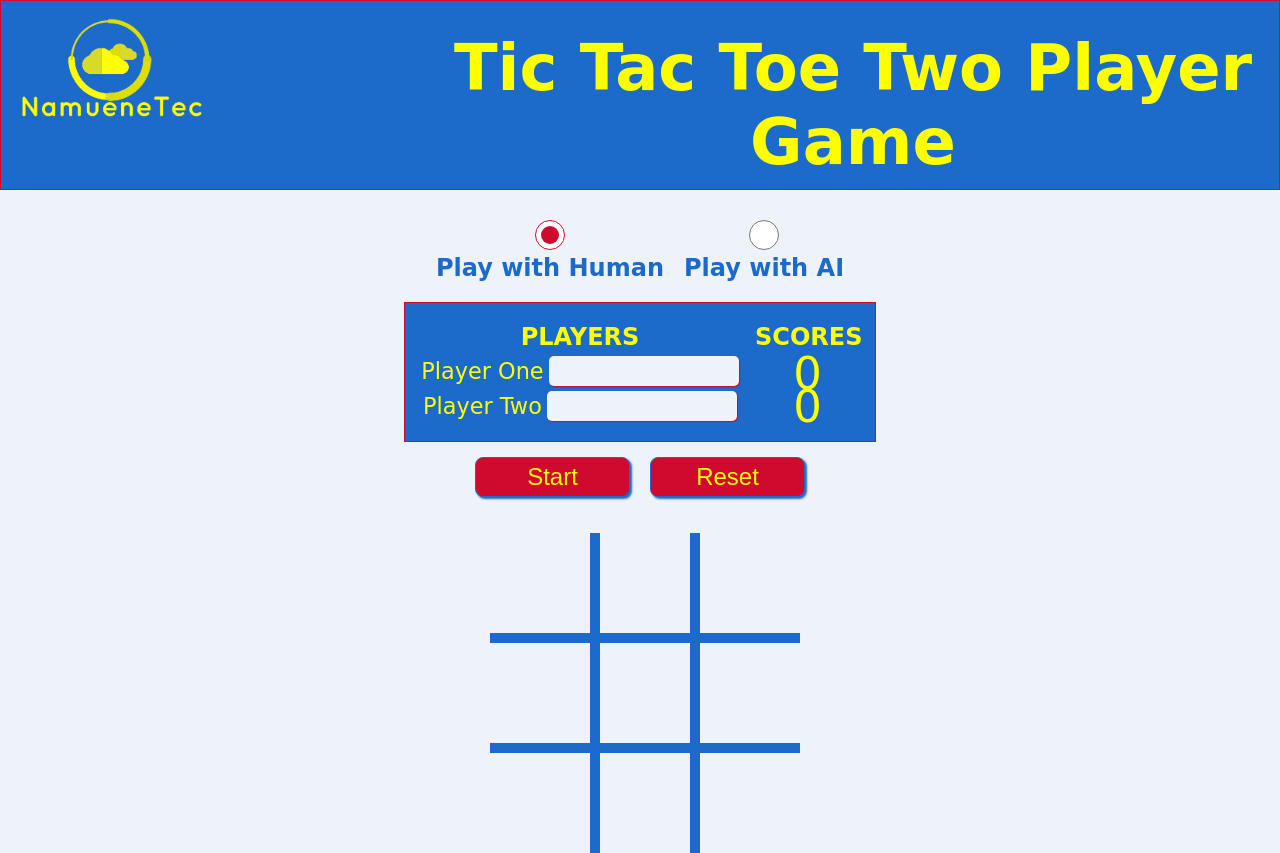
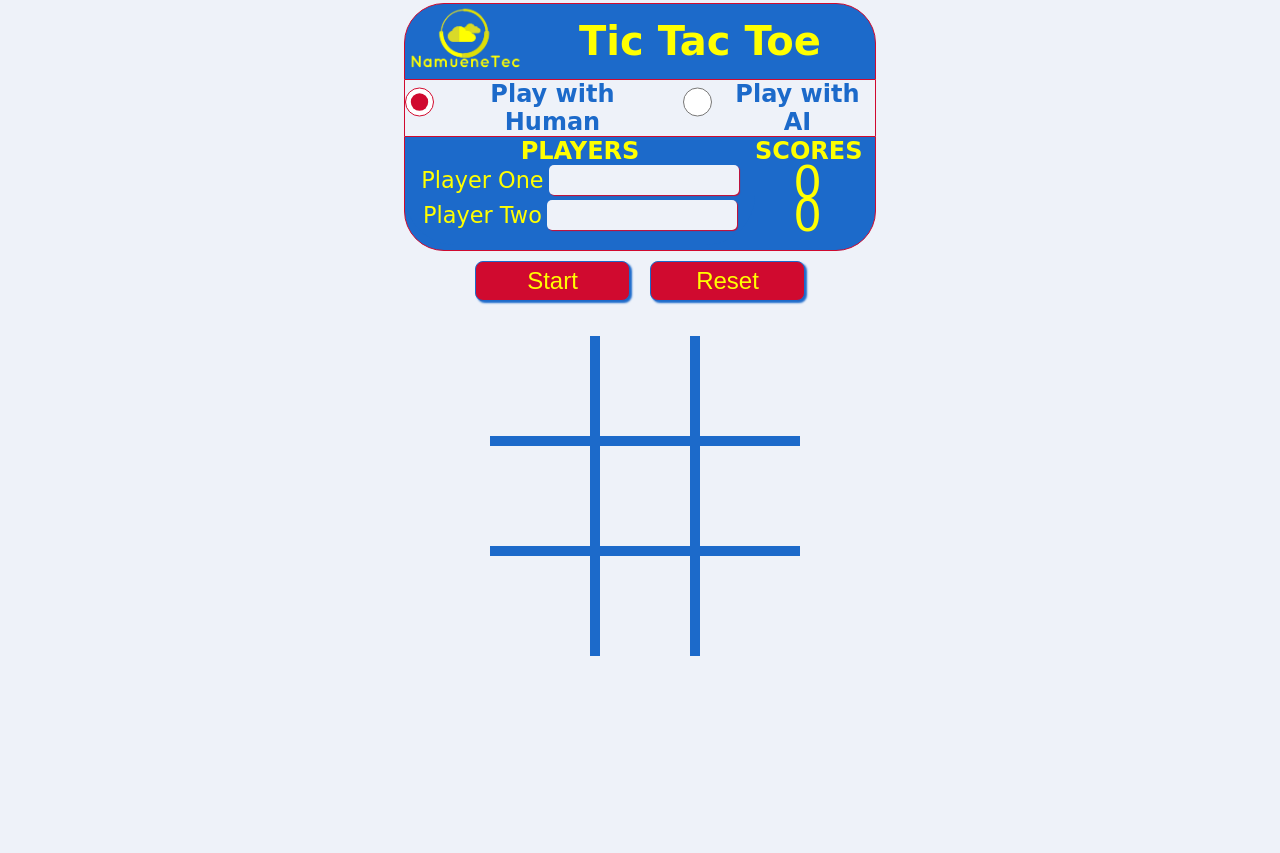
Before and after one commit to kato2025/tictactoe, a plain HTML site: page index.html in a window 1280 px wide. After the commit the page ends 800 px from the top, so only its background shows below. Drawn offline with Linux system fonts and the light colour scheme; a web font is replaced by a local one.

Commit message:
Add index.html styles.css

```diff
--- a/index.html
+++ b/index.html
@@ -13,18 +13,14 @@
   <!--Header-->
   <div class="header">
     <img class="headerImage" src="./siteLogo.png" alt="">
-    <h1 class="mainHeading">Tic Tac Toe Two Player Game</h1>
+    <h1 class="mainHeading">Tic Tac Toe</h1>
   </div>
   <!--Gamer Choice-->
   <div class="gamerChoice">
-    <div class="human"> <!--Play with human-->
-      <input type="radio" name="playerOption" id="playWithHuman" checked>
-      <label class="playHuman" for="playWithHuman">Play with Human</label>
-    </div>
-    <div class="AI"> <!--Play with AI-->
-      <input type="radio" name="playerOption" id="playWithAI">
-      <label class="playAI" for="playWithAI">Play with AI</label>
-    </div>
+    <input type="radio" name="playerOption" id="playWithHuman" checked>
+    <label class="playHuman" for="playWithHuman">Play with Human</label>
+    <input type="radio" name="playerOption" id="playWithAI">
+    <label class="playAI" for="playWithAI">Play with AI</label>
   </div>
   <!--Players, Scores and Results-->
   <div class="playersScoresAndResults">
--- a/styles.css
+++ b/styles.css
@@ -24,36 +24,44 @@ body {      /* body styles */
 }
 /* Header styles */
 .header {       /* Main header styles */
-    display: grid;
-    grid-template-columns: 1fr 2fr;
-    gap: 10px;
-    margin-bottom: 10px;
-    padding: 10px;
+    align-self: center;
+    align-items: center;
+    display: flex;
+    margin-top: 3px;
+    width: 470px;
+    color: #fff;
     border: 1px solid  var(--red-colour--);
-    background-color:  var(--blue-colour--);
-    color: #fff;
+    border-top-left-radius: 40px;
+    border-top-right-radius: 40px;
+    background-color: var(--blue-colour--);
 }
 .headerImage {     /* Header image styles */
-    width: 200px;
+    width: 120px;
     height: auto;
 }
 .mainHeading {      /* Main heading styles */
-    margin-top: 20px;
+    margin: auto;
     font-family: 'Moo Lah Lah', cursive;
-    font-size: 4rem;
+    font-size: 2.5rem;
     color: var(--yellow-colour--);
 }
 /* Game choice styles */
 .gamerChoice {
     display: flex;
     justify-content: center;
+    align-self: center;
     gap: 20px;
-    margin-top: 20px;
+    margin-top: 0px;
+    width: 470px;
+    height: auto;
     font-weight: bolder;
     color:  #1c6aca;
+    border-left: 1px solid  var(--red-colour--);
+    border-right: 1px solid  var(--red-colour--);
 }
 #playWithHuman,
 #playWithAI {       /* Choose players styles */
+    margin-top: 7px;
     width: 30px;
     height: 30px;
     border-style: solid;
@@ -62,12 +70,9 @@ body {      /* body styles */
 }
 .playHuman,
 .playAI {    /* Choose players text styles */
+    margin-left: -12px;
     display: block;
-    margin-bottom: 0px;
     font-size: 1.5rem;
-}
-.playAI {
-    margin-bottom: 20px;
 }
 /* Input players, score and results styles */
 .playersScoresAndResults {
@@ -77,22 +82,21 @@ body {      /* body styles */
     margin-bottom: 5px;
     width: 470px;
     border: 1px solid  var(--red-colour--);
+    border-bottom-left-radius: 40px;
+    border-bottom-right-radius: 40px;
     background-color:  var(--blue-colour--);
     color: var(--yellow-colour--);
 }
-.gamePlayers,
-.score {    /* Game players and score heading styles */
-    margin-top: 20px;
-}
 .players,
 .scores {   /* Players and score styles */
-    margin-bottom: 5px;
     font-size: 1.5rem;
     font-weight: bolder;
 }
 #inputForm {    /* Input players form styles */
     align-self: center;
     border-top: none;
+    border-bottom-left-radius: 50px;
+    border-bottom-right-radius: 50px;
     background-color: var(--blue-colour--);
     color: var(--yellow-colour--);
 }
@@ -151,7 +155,7 @@ body {      /* body styles */
     justify-content: center;
     align-items: center;
     gap: 20px;
-    margin-top: 10px;
+    margin-top: 5px;
     margin-bottom: 10px;
 }
 #startButton,
```
